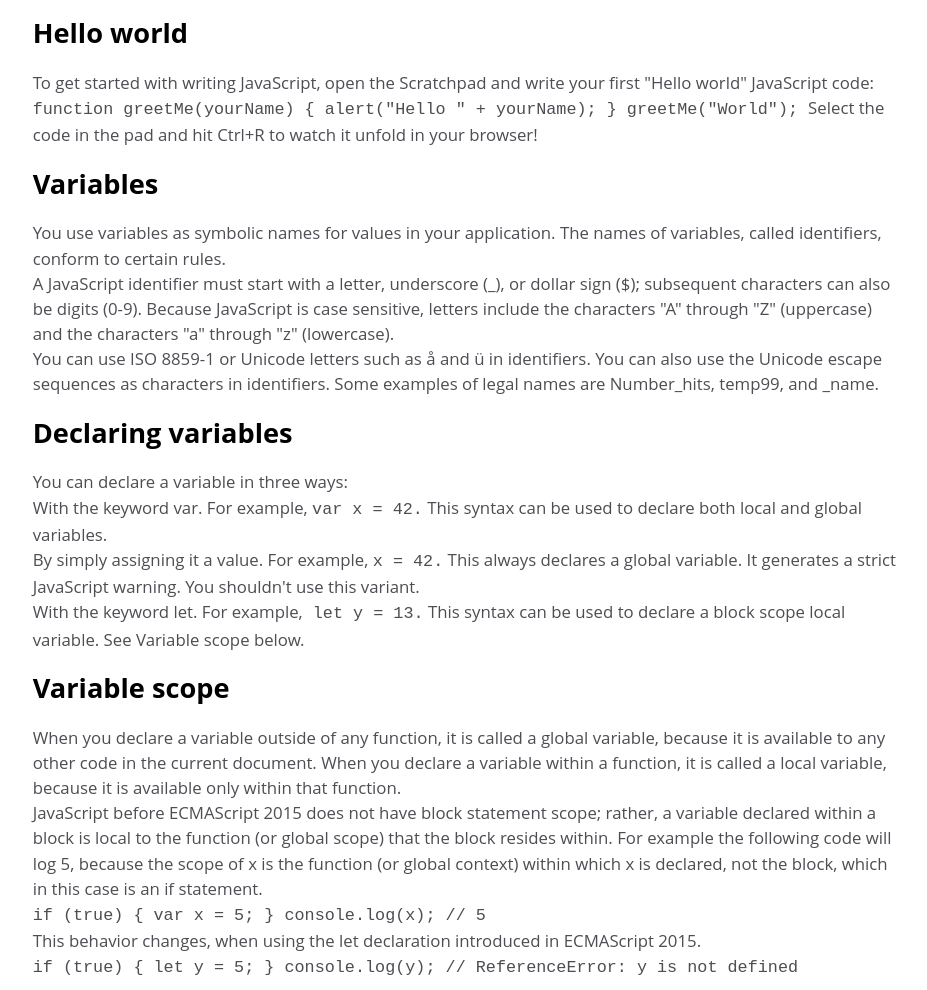
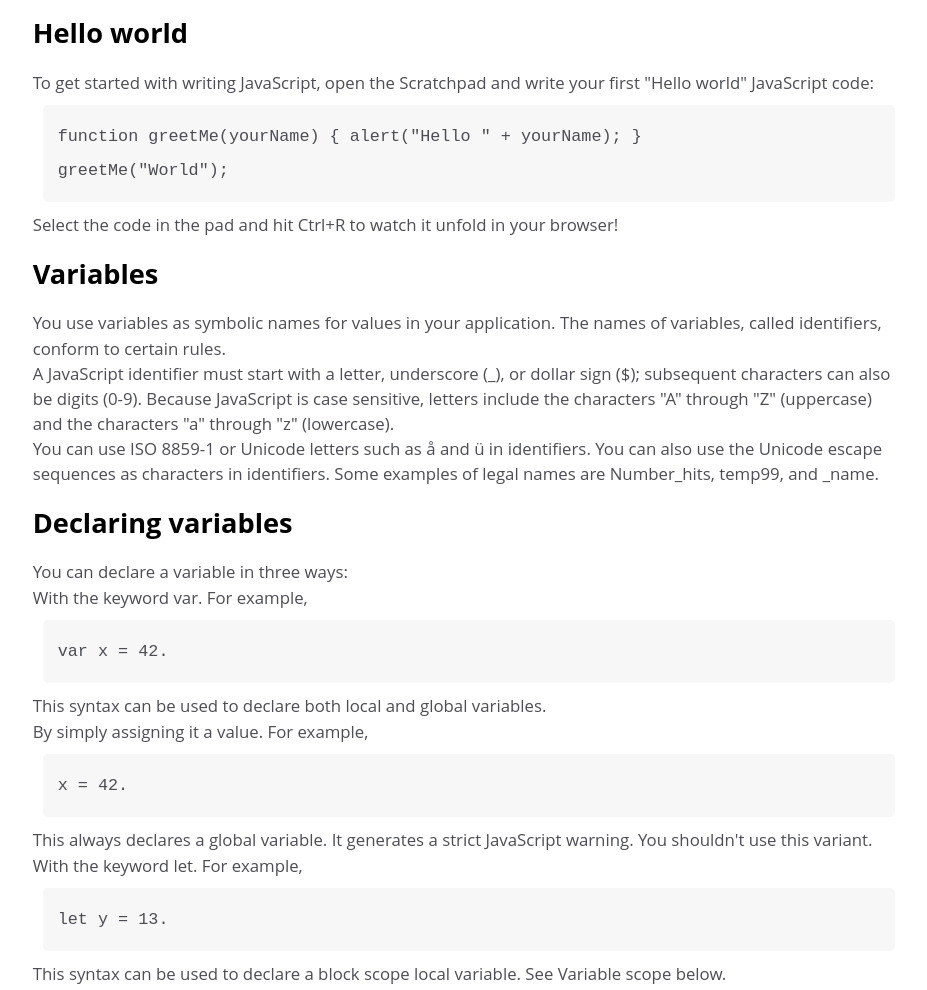
Before and after one commit to Ravipatel1309/js_documentation, a plain HTML site: page index.html in a window 1280 px wide. Shown: the part 1034-2024 px from the top of the page, without its empty margins (311-1238 px from the left). Drawn offline with Linux system fonts and the light colour scheme.

Commit message:
css added for <code></code>

```diff
--- a/styles.css
+++ b/styles.css
@@ -75,6 +75,20 @@ nav ul li a {
     margin-left: 2.5rem;
 }
 
+code {
+  display: block;
+  text-align: left;
+  white-space: pre-line;
+  position: relative;
+  word-break: normal;
+  word-wrap: normal;
+  line-height: 2;
+  background-color: #f7f7f7;
+  padding: 15px;
+  margin: 10px;
+  border-radius: 5px;
+}
+
 @media (max-width: 998px) {
     #navbar {
         background-color: white;
```
